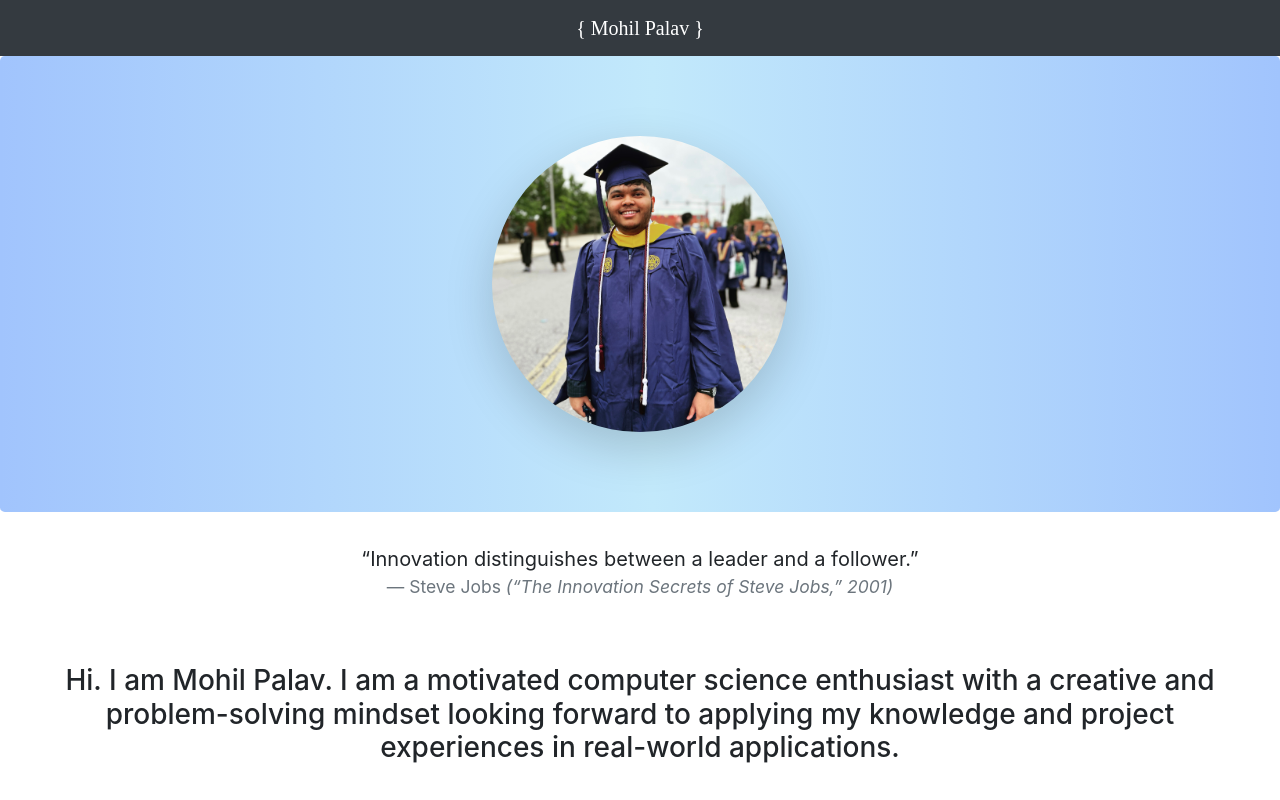
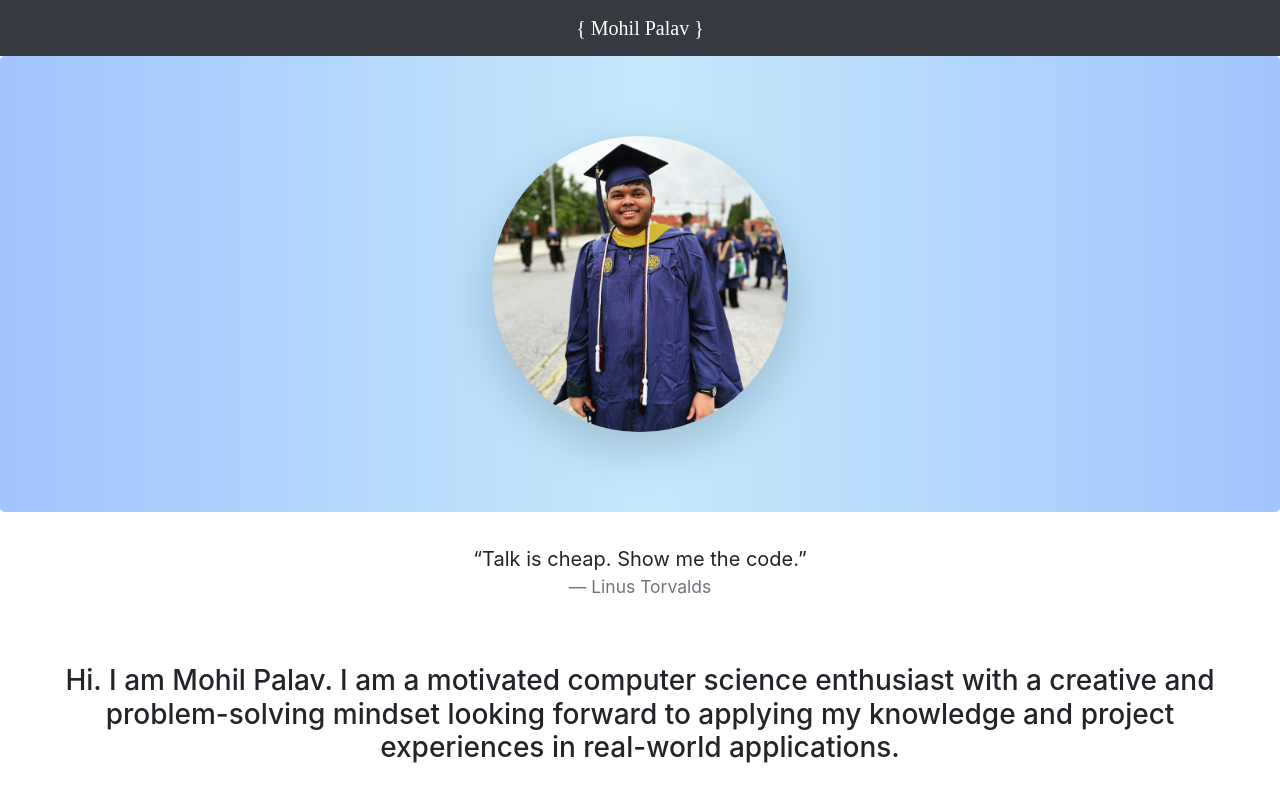
Before and after one commit to Mohilpalav/portfolio, a Vue app: page / in a window 1280 px wide. Shown: the top 800 px of the page. Built offline with nearby package versions, Linux system fonts and the light colour scheme.

Commit message:
Update Quote

```diff
--- a/src/components/Jumbotron.vue
+++ b/src/components/Jumbotron.vue
@@ -8,8 +8,8 @@
         </b-container>
     </b-jumbotron>
     <blockquote class="blockquote text-center">
-        <p class="mb-0">“Innovation distinguishes between a leader and a follower.”</p>
-        <footer class="blockquote-footer">Steve Jobs <cite title="Source Title">(“The Innovation Secrets of Steve Jobs,” 2001)</cite></footer>
+        <p class="mb-0">“Talk is cheap. Show me the code.”</p>
+        <footer class="blockquote-footer">Linus Torvalds</footer>
     </blockquote>
     <div v-onscroll class="about p-5">
         <h3> Hi. I am Mohil Palav. I am a motivated computer science enthusiast with a creative and problem-solving mindset looking forward to applying my knowledge and project experiences in real-world applications.
```
